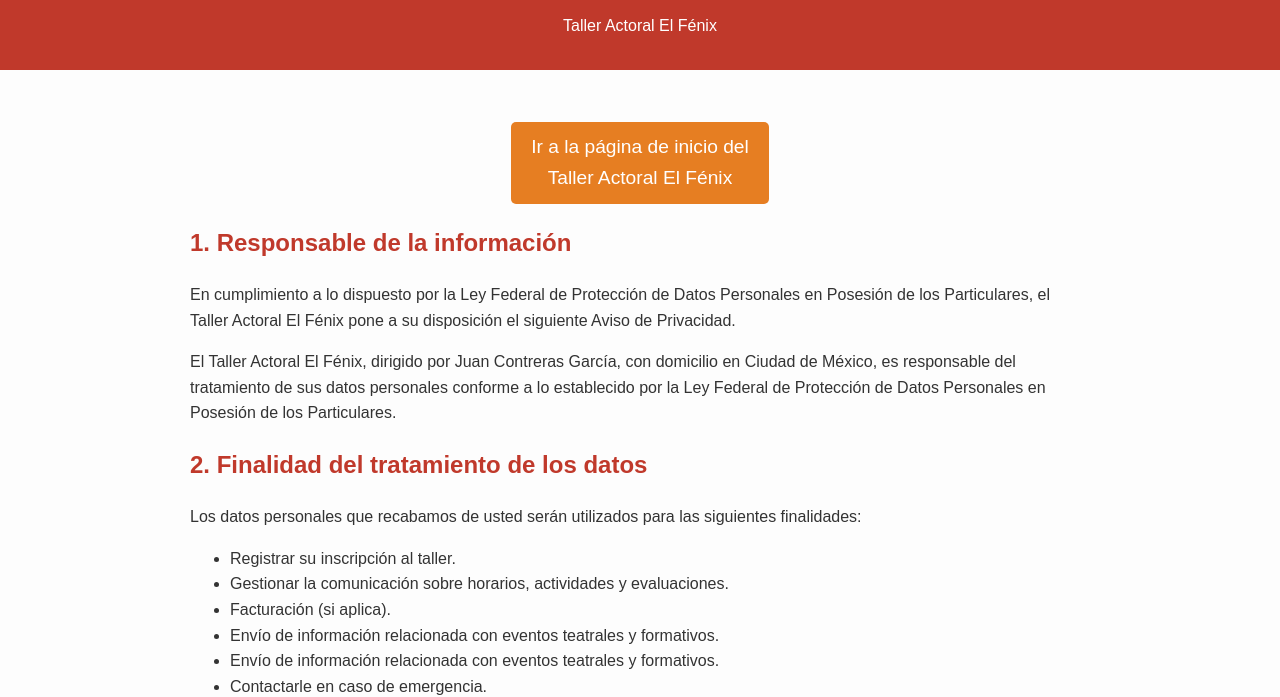
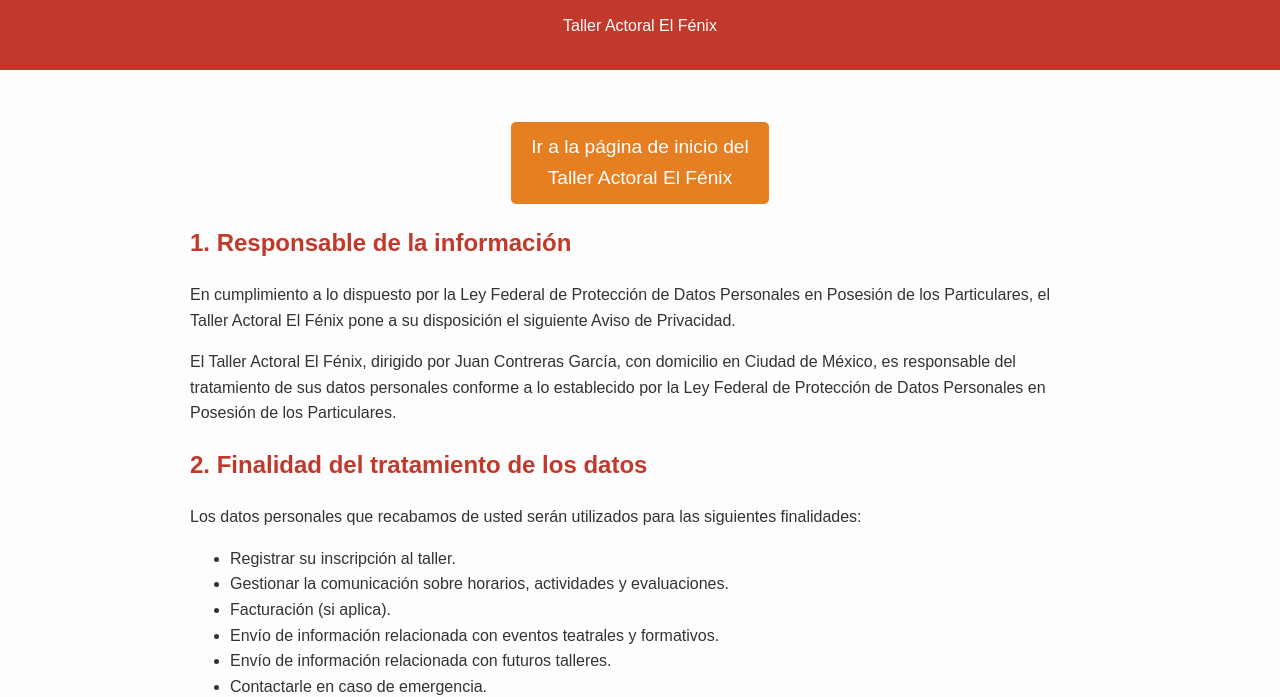
Before and after one commit to JuanCon1/industriascontreras.com, a plain HTML site: page Archivos/Taller/Privacidad.html in a window 1280 px wide. Shown: the part 110-807 px from the top of the page. Drawn offline with Linux system fonts and the light colour scheme.

Commit message:
Corrección

```diff
--- a/Archivos/Taller/Privacidad.html
+++ b/Archivos/Taller/Privacidad.html
@@ -106,7 +106,7 @@
             <li>Gestionar la comunicación sobre horarios, actividades y evaluaciones.</li>
             <li>Facturación (si aplica).</li>
             <li>Envío de información relacionada con eventos teatrales y formativos.</li>
-            <li>Envío de información relacionada con eventos teatrales y formativos.</li>
+            <li>Envío de información relacionada con futuros talleres.</li>
             <li>Contactarle en caso de emergencia.</li>
 
         </ul>
```
